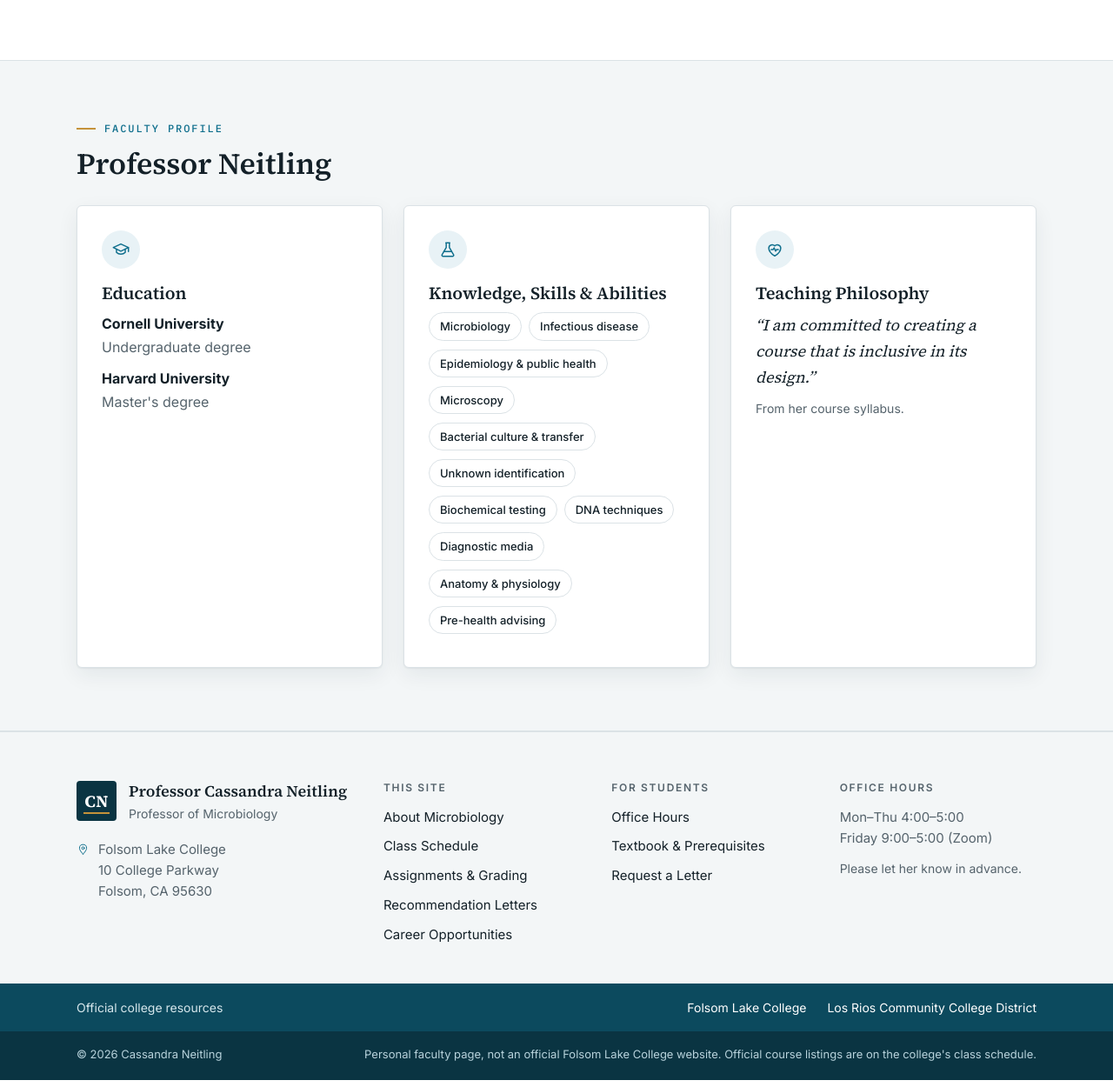
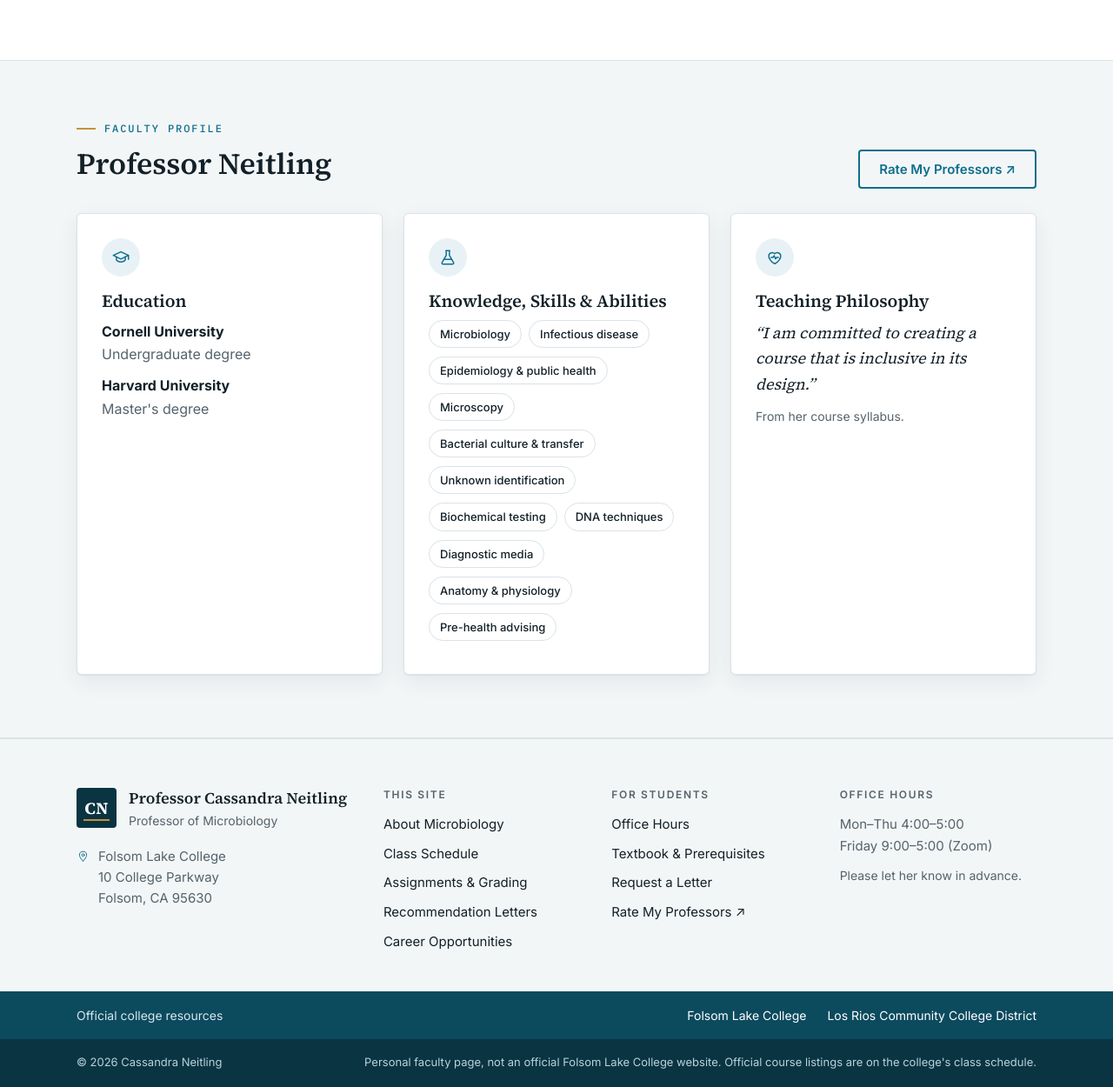
Before and after one commit to Neitling78/Professor-Neitling, a plain HTML site: page index.html in a window 1280 px wide. Shown: the part 3279-4529 px from the top of the page at 87% size. Drawn offline with Linux system fonts and the light colour scheme.

Commit message:
Institutional redesign + Rate My Professors link

```diff
--- a/index.html
+++ b/index.html
@@ -545,7 +545,7 @@ button.link{background:none;color:var(--muted);padding:0;margin:0;font-weight:50
     <div class="band alt">
       <div class="wrap">
         <div class="kicker">Faculty profile</div>
-        <h2>Professor Neitling</h2>
+        <div class="table-cap"><h2 style="margin:0">Professor Neitling</h2><a class="btn btn-outline" href="https://www.ratemyprofessors.com/professor/2915649" target="_blank" rel="noopener">Rate My Professors &#8599;</a></div>
         <div class="grid" style="margin-top:28px">
           <div class="card">
             <div class="ic"><svg aria-hidden="true"><use href="#i-cap"/></svg></div>
@@ -793,7 +793,7 @@ button.link{background:none;color:var(--muted);padding:0;margin:0;font-weight:50
             </fieldset>
 
             <fieldset>
-              <p class="muted" style="font-size:14px;margin:0 0 6px">Privacy: your answers go only to Professor Neitling and are used only to write your letter. They are not published on this site. Limit: 3 requests per hour.</p>
+              <p class="muted" style="font-size:14px;margin:0 0 6px">Privacy: Your answers are seen only by Professor Neitling and are used only to write your letter. They are not published on this site. Limit: 3 requests per hour.</p>
               <label class="check"><input type="checkbox" id="confirm" required> The information above is accurate, and I understand a request is not a guarantee of a letter.</label>
               <button type="submit" id="submit">Submit request</button>
               <div id="form-msg" class="notice" role="status" hidden></div>
@@ -890,6 +890,7 @@ button.link{background:none;color:var(--muted);padding:0;margin:0;font-weight:50
           <li><a href="#schedule-office">Office Hours</a></li>
           <li><a href="#schedule-textbook">Textbook &amp; Prerequisites</a></li>
           <li><a href="#letters">Request a Letter</a></li>
+          <li><a href="https://www.ratemyprofessors.com/professor/2915649" target="_blank" rel="noopener">Rate My Professors &#8599;</a></li>
         </ul>
       </div>
       <div>
```
